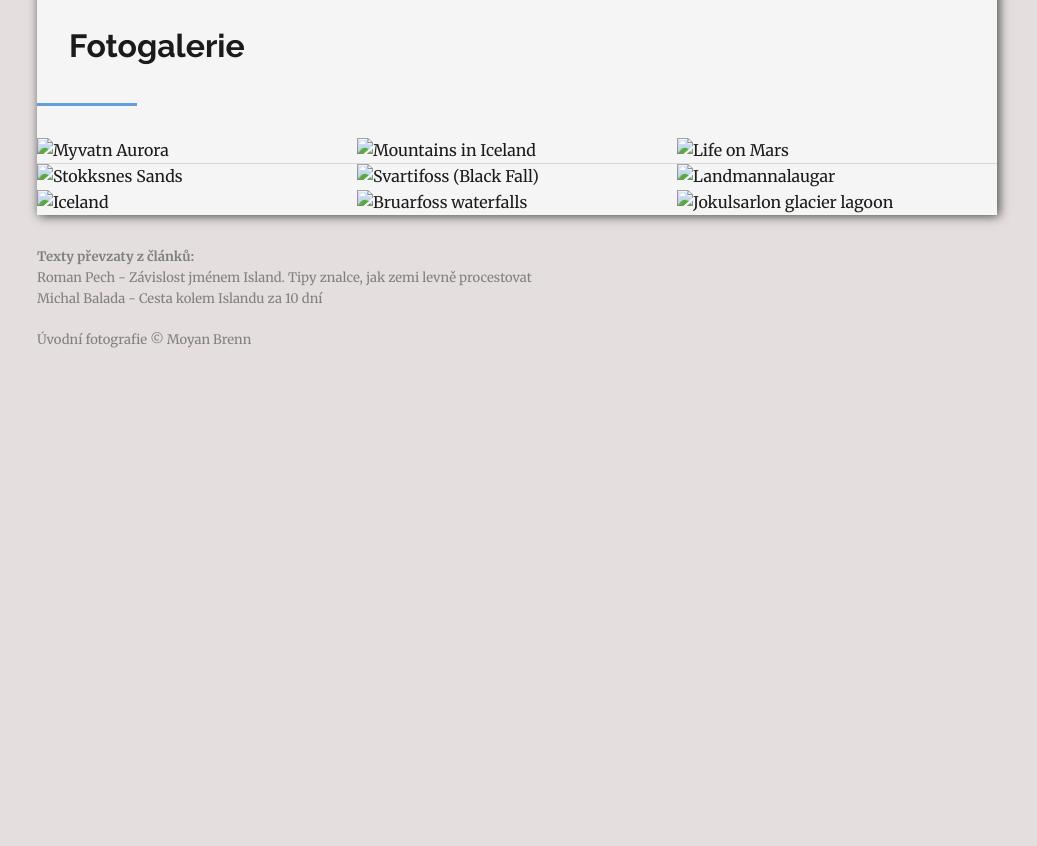
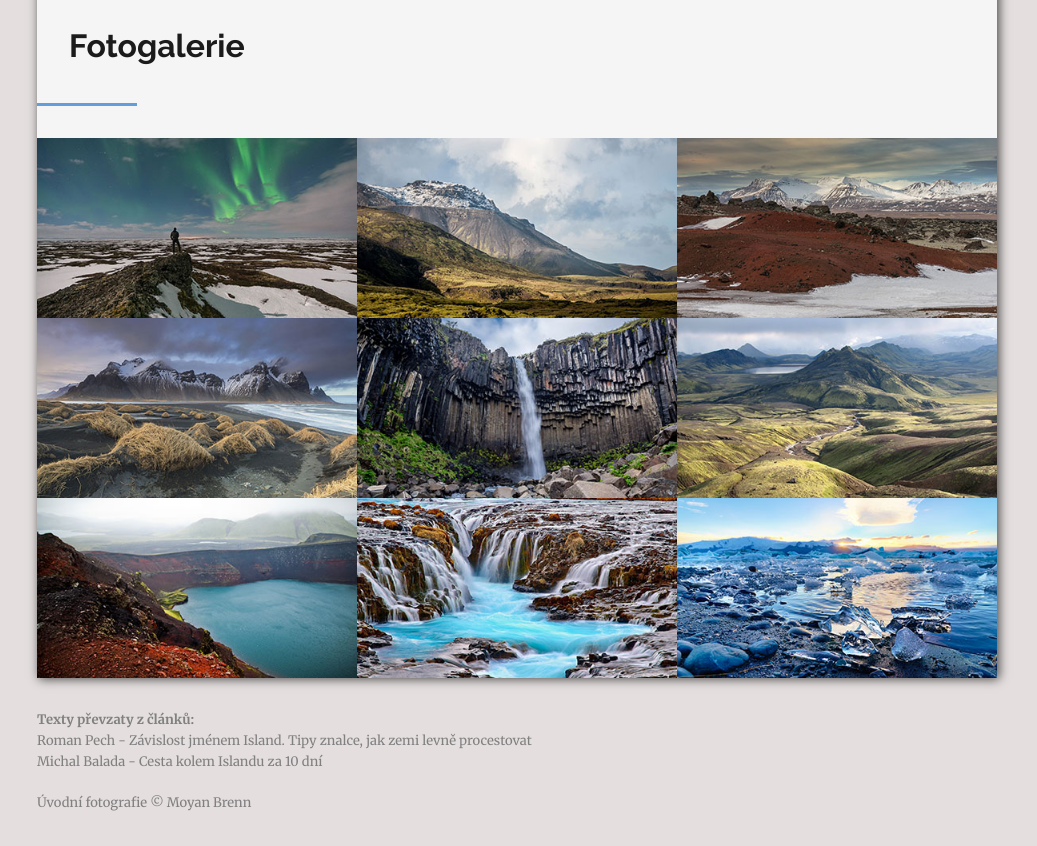
Before and after one commit to tvorimweb-2020-praha-podzim/du-06-island-mankovam, a plain HTML site: page index.html in a window 1280 px wide. Shown: the part 4280-5126 px from the top of the page, without its empty margins (123-1160 px from the left). Before the commit the page ends 4663 px from the top, so only its background shows below. Drawn offline with Linux system fonts and the light colour scheme; the site is published under a folder, as on GitHub Pages, so addresses that start at the root find nothing.

Commit message:
uz je to uplne hotove

```diff
--- a/index.html
+++ b/index.html
@@ -94,7 +94,7 @@
             <div class="fotky">
 
                 <figure class="foto">
-                    <img src="/images/nahled1.jpg" alt="Myvatn Aurora">
+                    <img src="images/nahled1.jpg" alt="Myvatn Aurora">
                     <figcaption class="popisek">
                         Myvatn Aurora<br>
                         <span class="popisek-copy">Photo &copy; <a href="https://flic.kr/p/GN5utm">Kriss Williams</a></span>
@@ -102,7 +102,7 @@
                 </figure>
 
                 <figure class="foto">
-                    <img src="/images/nahled2.jpg" alt="Mountains in Iceland">
+                    <img src="images/nahled2.jpg" alt="Mountains in Iceland">
                     <figcaption class="popisek">
                         Mountains in Iceland<br>
                         <span class="popisek-copy">Photo &copy; <a href="https://flic.kr/p/qCC5fd">Kamil Porembiński</a></span>
@@ -110,7 +110,7 @@
                 </figure>
 
                 <figure class="foto">
-                    <img src="/images/nahled3.jpg" alt="Life on Mars">
+                    <img src="images/nahled3.jpg" alt="Life on Mars">
                     <figcaption class="popisek">
                         Life on Mars<br>
                         <span class="popisek-copy">Photo &copy; <a href="https://flic.kr/p/DrxutX">Kriss Williams</a></span>
@@ -118,7 +118,7 @@
                 </figure>
 
                 <figure class="foto">
-                    <img src="/images/nahled4.jpg" alt="Stokksnes Sands">
+                    <img src="images/nahled4.jpg" alt="Stokksnes Sands">
                     <figcaption class="popisek">
                         Stokksnes Sands<br>
                         <span class="popisek-copy">Photo &copy; <a href="https://flic.kr/p/vzopTG">Kriss Williams</a></span>
@@ -126,7 +126,7 @@
                 </figure>
 
                 <figure class="foto">
-                    <img src="/images/nahled5.jpg" alt="Svartifoss (Black Fall)">
+                    <img src="images/nahled5.jpg" alt="Svartifoss (Black Fall)">
                     <figcaption class="popisek">
                         Svartifoss (Black Fall)<br>
                         <span class="popisek-copy">Photo &copy; <a href="https://flic.kr/p/v5Butv">Ron Kroetz</a></span>
@@ -134,7 +134,7 @@
                 </figure>
 
                 <figure class="foto">
-                    <img src="/images/nahled6.jpg" alt="Landmannalaugar">
+                    <img src="images/nahled6.jpg" alt="Landmannalaugar">
                     <figcaption class="popisek">
                         Landmannalaugar<br>
                         <span class="popisek-copy">Photo &copy; <a href="https://flic.kr/p/2SWHDd">Michel Osmont</a></span>
@@ -142,7 +142,7 @@
                 </figure>
 
                 <figure class="foto">
-                    <img src="/images/nahled7.jpg" alt="Iceland">
+                    <img src="images/nahled7.jpg" alt="Iceland">
                     <figcaption class="popisek">
                         Iceland<br>
                         <span class="popisek-copy">Photo &copy; <a href="https://flic.kr/p/aaqZLk">Eric Montford</a></span>
@@ -150,7 +150,7 @@
                 </figure>
 
                 <figure class="foto">
-                    <img src="/images/nahled8.jpg" alt="Bruarfoss waterfalls">
+                    <img src="images/nahled8.jpg" alt="Bruarfoss waterfalls">
                     <figcaption class="popisek">
                         Bruarfoss waterfalls<br>
                         <span class="popisek-copy">Photo &copy; <a href="https://flic.kr/p/nuUQM7">Moyan Brenn</a></span>
@@ -158,7 +158,7 @@
                 </figure>
 
                 <figure class="foto">
-                    <img src="/images/nahled9.jpg" alt="Jokulsarlon glacier lagoon">
+                    <img src="images/nahled9.jpg" alt="Jokulsarlon glacier lagoon">
                     <figcaption class="popisek">
                         Jokulsarlon glacier lagoon<br>
                         <span class="popisek-copy">Photo &copy; <a href="https://flic.kr/p/getEgS">Moyan Brenn</a></span>
```
